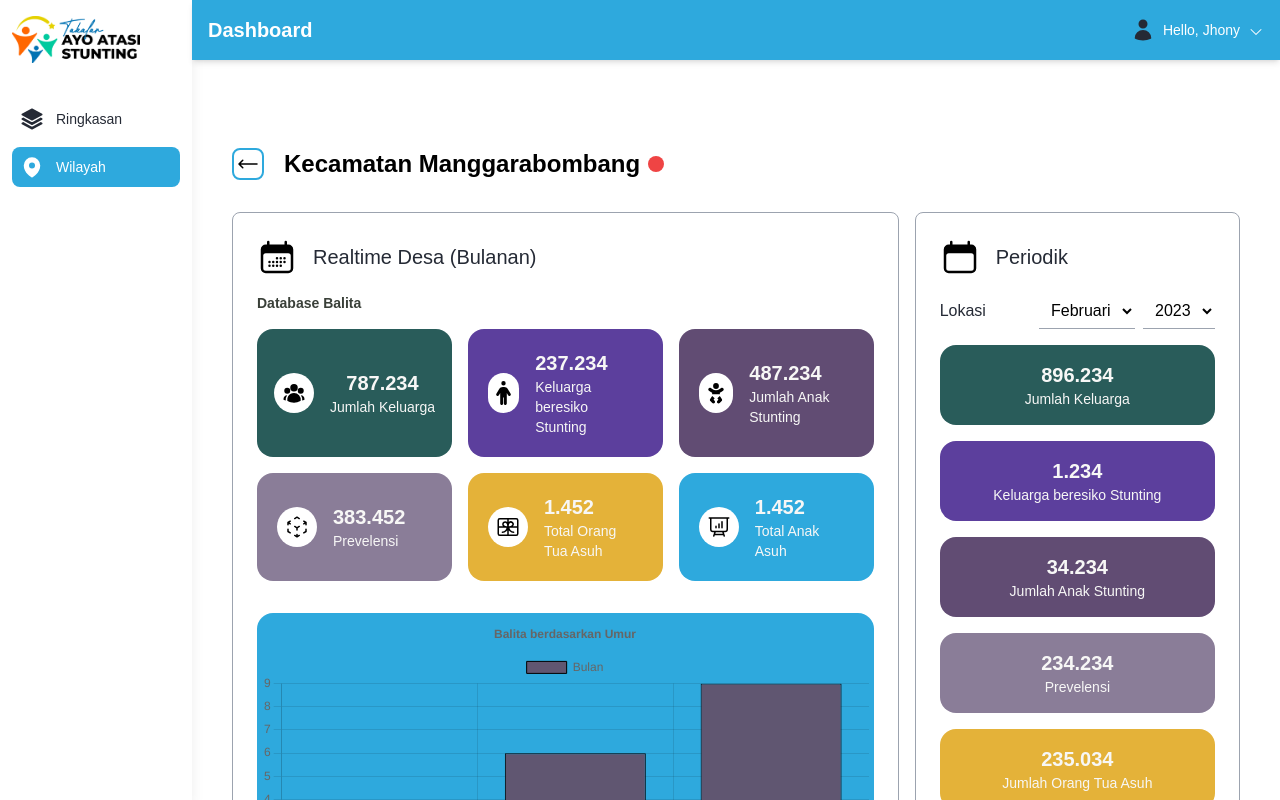
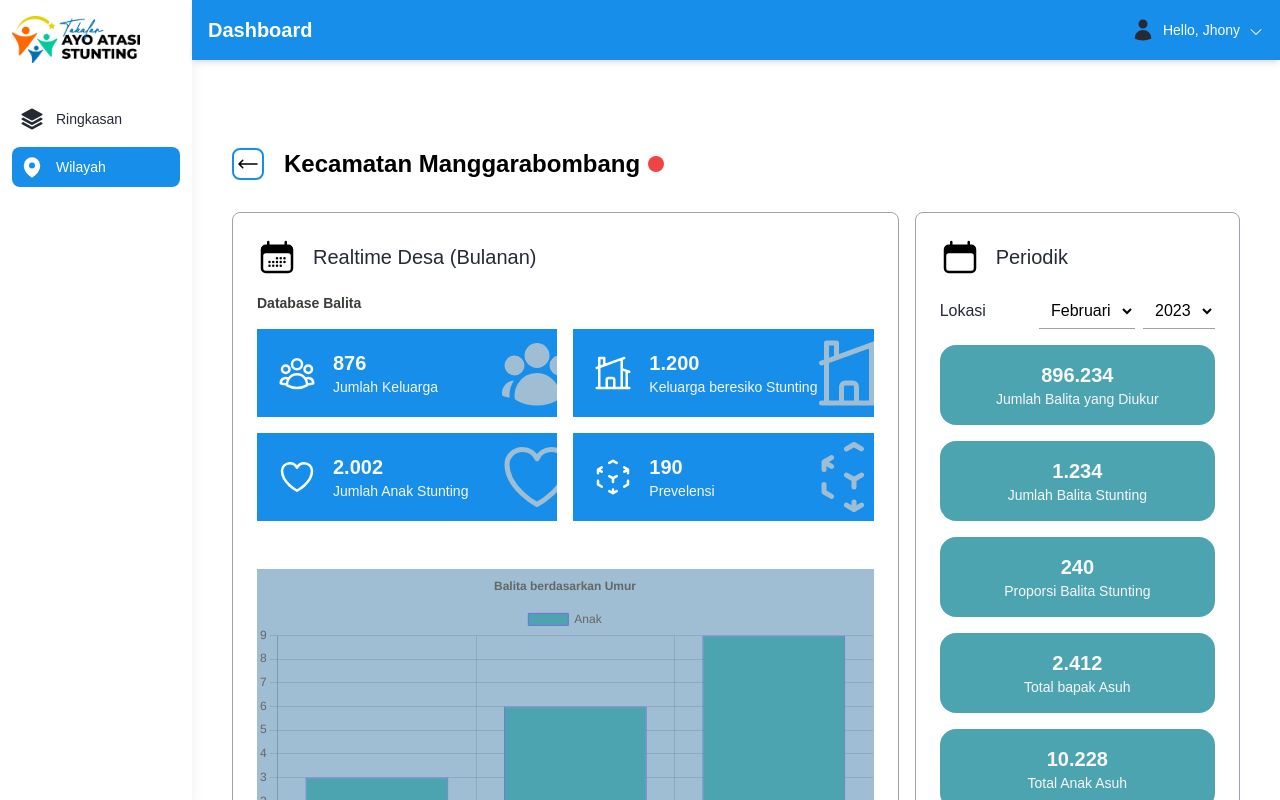
Before and after one commit to IchwanSetyawan/takalar-stanting, a React (Vite) app: page /location/1 in a window 1280 px wide. Shown: the top 800 px of the page. Built offline with nearby package versions, Linux system fonts and the light colour scheme.

Commit message:
REVISION: tyling dashboard

```diff
--- a/src/cart/CartHorizontal.jsx
+++ b/src/cart/CartHorizontal.jsx
@@ -20,15 +20,15 @@ ChartJS.register(
 );
 
 const CartHorizontal = () => {
-  const labels = ["0-5 tahun", "6-10 tahun", "11-15 tahun"];
+  const labels = ["0-5 bulan ", "6-10 bulan ", "11-15 bulan"];
   const data = {
     labels: labels,
     datasets: [
       {
-        label: "Bulan",
+        label: "Anak",
         data: [3, 6, 9],
-        backgroundColor: "#605671",
-        borderColor: "black",
+        backgroundColor: "#4DA4B1",
+        borderColor: "#756ED9",
         borderWidth: 1,
       },
     ],
--- a/src/components/CakupanComponent.jsx
+++ b/src/components/CakupanComponent.jsx
@@ -51,10 +51,10 @@ const CakupanComponent = ({ title }) => {
               <div
                 className={`${
                   item.total <= 33
-                    ? "bg-red-400"
+                    ? "bg-red-600"
                     : item.total <= 50
                     ? "bg-yellow-500"
-                    : "bg-green-400"
+                    : "bg-green-600"
                 } h-8 rounded-full relative`}
                 style={{ width: `${maxWidthConvert(item.total)}%` }}
               >
--- a/src/components/Header.jsx
+++ b/src/components/Header.jsx
@@ -15,7 +15,7 @@ export const Header = () => {
     <>
       <div className="sm:ml-48 sticky top-0 z-50">
         <div className="relative">
-          <div className="p-4 bg-[#2EA9DD]  justify-between flex items-center shadow-md">
+          <div className="p-4 bg-primary  justify-between flex items-center shadow-md">
             <Link to="/" onClick={() => setTabMenu(1)}>
               <h1 className="text-white text-xl font-semibold">Dashboard</h1>
             </Link>
--- a/src/components/PeriodikData.jsx
+++ b/src/components/PeriodikData.jsx
@@ -35,46 +35,39 @@ const PeriodikData = () => {
           </div>
         </div>
         <div className="grid grid-rows-6 grid-flow-col gap-4 ">
-          <div className="bg-[#295C5A]  p-4 rounded-2xl text-center justify-center flex  items-center gap-4">
+          <div className="bg-greenSmooth  p-4 rounded-2xl text-center justify-center flex  items-center gap-4">
             <div>
               <h1 className="text-light font-semibold text-xl">896.234</h1>
-              <p className="text-light font-medium text-sm">Jumlah Keluarga</p>
+              <p className="text-light font-medium text-sm">
+                Jumlah Balita yang Diukur
+              </p>
             </div>
           </div>
-          <div className="bg-[#5C3F9D]  p-4 rounded-2xl flex justify-center text-center items-center gap-4">
+          <div className="bg-greenSmooth  p-4 rounded-2xl flex justify-center text-center items-center gap-4">
             <div>
               <h1 className="text-light font-semibold text-xl">1.234</h1>
               <p className="text-light font-medium text-sm">
-                {" "}
-                Keluarga beresiko Stunting
+                Jumlah Balita Stunting
               </p>
             </div>
           </div>
-          <div className="bg-[#614C73]  p-4 rounded-2xl flex justify-center text-center items-center gap-4">
+          <div className="bg-greenSmooth p-4 rounded-2xl flex justify-center text-center items-center gap-4">
             <div>
-              <h1 className="text-light font-semibold text-xl">34.234</h1>
+              <h1 className="text-light font-semibold text-xl">240</h1>
               <p className="text-light font-medium text-sm">
-                Jumlah Anak Stunting
+                Proporsi Balita Stunting
               </p>
             </div>
           </div>
-          <div className="bg-[#8A7D98]  p-4 rounded-2xl flex justify-center text-center items-center gap-4">
+          <div className="bg-greenSmooth p-4 rounded-2xl flex justify-center text-center items-center gap-4">
             <div>
-              <h1 className="text-light font-semibold text-xl">234.234</h1>
-              <p className="text-light font-medium text-sm">Prevelensi</p>
+              <h1 className="text-light font-semibold text-xl">2.412</h1>
+              <p className="text-light font-medium text-sm">Total bapak Asuh</p>
             </div>
           </div>
-          <div className="bg-[#E4B239]  p-4 rounded-2xl flex justify-center text-center items-center gap-4">
+          <div className="bg-greenSmooth p-4 rounded-2xl flex justify-center text-center items-center gap-4">
             <div>
-              <h1 className="text-light font-semibold text-xl">235.034</h1>
-              <p className="text-light font-medium text-sm">
-                Jumlah Orang Tua Asuh
-              </p>
-            </div>
-          </div>
-          <div className="bg-primary  p-4 rounded-2xl flex justify-center text-center items-center gap-4">
-            <div>
-              <h1 className="text-light font-semibold text-xl">212.234</h1>
+              <h1 className="text-light font-semibold text-xl">10.228</h1>
               <p className="text-light font-medium text-sm">Total Anak Asuh</p>
             </div>
           </div>
--- a/src/components/RealtimeData.jsx
+++ b/src/components/RealtimeData.jsx
@@ -29,14 +29,40 @@ const RealtimeData = () => {
             Database Balita
           </h2>
         </div>
-        <div className="grid grid-cols-3  gap-4">
-          <div className="bg-[#295C5A]  p-4 rounded-2xl text-center justify-center flex  items-center gap-4">
-            <div className="w-10 h-10 bg-white rounded-full p-2 ">
+        <div className="grid grid-cols-2 gap-4">
+          <div className="bg-primary hover:bg-purple relative overflow-hidden  flex items-center justify-between ">
+            <div className="z-10">
+              <div className="justify-start flex p-5 items-center gap-4">
+                <div className="w-10 h-10 text-light">
+                  <svg
+                    xmlns="http://www.w3.org/2000/svg"
+                    fill="none"
+                    viewBox="0 0 24 24"
+                    stroke-width="1.5"
+                    stroke="currentColor"
+                    class="w-10 h-10"
+                  >
+                    <path
+                      stroke-linecap="round"
+                      stroke-linejoin="round"
+                      d="M18 18.72a9.094 9.094 0 003.741-.479 3 3 0 00-4.682-2.72m.94 3.198l.001.031c0 .225-.012.447-.037.666A11.944 11.944 0 0112 21c-2.17 0-4.207-.576-5.963-1.584A6.062 6.062 0 016 18.719m12 0a5.971 5.971 0 00-.941-3.197m0 0A5.995 5.995 0 0012 12.75a5.995 5.995 0 00-5.058 2.772m0 0a3 3 0 00-4.681 2.72 8.986 8.986 0 003.74.477m.94-3.197a5.971 5.971 0 00-.94 3.197M15 6.75a3 3 0 11-6 0 3 3 0 016 0zm6 3a2.25 2.25 0 11-4.5 0 2.25 2.25 0 014.5 0zm-13.5 0a2.25 2.25 0 11-4.5 0 2.25 2.25 0 014.5 0z"
+                    />
+                  </svg>
+                </div>
+                <div>
+                  <h1 className="text-light font-semibold text-xl">876</h1>
+                  <p className="text-light font-medium text-sm">
+                    Jumlah Keluarga
+                  </p>
+                </div>
+              </div>
+            </div>
+            <div className="absolute -right-5 text-secondary  ">
               <svg
                 xmlns="http://www.w3.org/2000/svg"
                 viewBox="0 0 24 24"
                 fill="currentColor"
-                class="w-6 h-6"
+                class="w-20 h-20"
               >
                 <path
                   fill-rule="evenodd"
@@ -46,40 +72,105 @@ const RealtimeData = () => {
                 <path d="M5.082 14.254a8.287 8.287 0 00-1.308 5.135 9.687 9.687 0 01-1.764-.44l-.115-.04a.563.563 0 01-.373-.487l-.01-.121a3.75 3.75 0 013.57-4.047zM20.226 19.389a8.287 8.287 0 00-1.308-5.135 3.75 3.75 0 013.57 4.047l-.01.121a.563.563 0 01-.373.486l-.115.04c-.567.2-1.156.349-1.764.441z" />
               </svg>
             </div>
-            <div>
-              <h1 className="text-light font-semibold text-xl">787.234</h1>
-              <p className="text-light font-medium text-sm">Jumlah Keluarga</p>
           </div>
-          </div>
-          <div className="bg-[#5C3F9D]  p-5 rounded-2xl flex justify-start items-center gap-4">
-            <div className="w-10 h-10 bg-white rounded-full p-2 ">
-              <img src={ManIcon} alt="man-icon" className="w-10 h-6" />
+          <div className="bg-primary hover:bg-purple relative overflow-hidden  flex items-center justify-between ">
+            <div className="z-10">
+              <div className="justify-start flex p-5 items-center gap-4">
+                <div className="w-10 h-10 text-white">
+                  <svg
+                    xmlns="http://www.w3.org/2000/svg"
+                    fill="none"
+                    viewBox="0 0 24 24"
+                    stroke-width="1.5"
+                    stroke="currentColor"
+                    class="w-10 h-10"
+                  >
+                    <path
+                      stroke-linecap="round"
+                      stroke-linejoin="round"
+                      d="M8.25 21v-4.875c0-.621.504-1.125 1.125-1.125h2.25c.621 0 1.125.504 1.125 1.125V21m0 0h4.5V3.545M12.75 21h7.5V10.75M2.25 21h1.5m18 0h-18M2.25 9l4.5-1.636M18.75 3l-1.5.545m0 6.205l3 1m1.5.5l-1.5-.5M6.75 7.364V3h-3v18m3-13.636l10.5-3.819"
+                    />
+                  </svg>
                 </div>
                 <div>
-              <h1 className="text-light font-semibold text-xl">237.234</h1>
+                  <h1 className="text-light font-semibold text-xl">1.200</h1>
                   <p className="text-light font-medium text-sm">
                     Keluarga beresiko Stunting
                   </p>
                 </div>
               </div>
-          <div className="bg-[#614C73]  p-5 rounded-2xl flex justify-start items-center gap-4">
-            <div className="w-10 h-10 bg-white rounded-full p-2 ">
-              <img src={BabyIcon} alt="baby-icon" className="w-10 h-6" />
+            </div>
+            <div className="absolute -right-5 text-secondary  ">
+              <svg
+                xmlns="http://www.w3.org/2000/svg"
+                fill="none"
+                viewBox="0 0 24 24"
+                stroke-width="1.5"
+                stroke="currentColor"
+                class="w-20 h-20"
+              >
+                <path
+                  stroke-linecap="round"
+                  stroke-linejoin="round"
+                  d="M8.25 21v-4.875c0-.621.504-1.125 1.125-1.125h2.25c.621 0 1.125.504 1.125 1.125V21m0 0h4.5V3.545M12.75 21h7.5V10.75M2.25 21h1.5m18 0h-18M2.25 9l4.5-1.636M18.75 3l-1.5.545m0 6.205l3 1m1.5.5l-1.5-.5M6.75 7.364V3h-3v18m3-13.636l10.5-3.819"
+                />
+              </svg>
+            </div>
+          </div>
+
+          <div className="bg-primary hover:bg-purple relative overflow-hidden  flex items-center justify-between ">
+            <div className="z-10">
+              <div className="justify-start flex p-5 items-center gap-4">
+                <div className="w-10 h-10 text-white">
+                  <svg
+                    xmlns="http://www.w3.org/2000/svg"
+                    fill="none"
+                    viewBox="0 0 24 24"
+                    stroke-width="1.5"
+                    stroke="currentColor"
+                    class="w-10 h-10"
+                  >
+                    <path
+                      stroke-linecap="round"
+                      stroke-linejoin="round"
+                      d="M21 8.25c0-2.485-2.099-4.5-4.688-4.5-1.935 0-3.597 1.126-4.312 2.733-.715-1.607-2.377-2.733-4.313-2.733C5.1 3.75 3 5.765 3 8.25c0 7.22 9 12 9 12s9-4.78 9-12z"
+                    />
+                  </svg>
                 </div>
                 <div>
-              <h1 className="text-light font-semibold text-xl">487.234</h1>
+                  <h1 className="text-light font-semibold text-xl">2.002</h1>
                   <p className="text-light font-medium text-sm">
                     Jumlah Anak Stunting
                   </p>
                 </div>
               </div>
-          <div className="bg-[#8A7D98]  p-5 rounded-2xl flex justify-start items-center gap-4">
-            <div className="w-10 h-10 bg-white rounded-full p-2 ">
+            </div>
+            <div className="absolute -right-5 text-secondary  ">
+              <svg
+                xmlns="http://www.w3.org/2000/svg"
+                fill="none"
+                viewBox="0 0 24 24"
+                stroke-width="1.5"
+                stroke="currentColor"
+                class="w-20 h-20"
+              >
+                <path
+                  stroke-linecap="round"
+                  stroke-linejoin="round"
+                  d="M21 8.25c0-2.485-2.099-4.5-4.688-4.5-1.935 0-3.597 1.126-4.312 2.733-.715-1.607-2.377-2.733-4.313-2.733C5.1 3.75 3 5.765 3 8.25c0 7.22 9 12 9 12s9-4.78 9-12z"
+                />
+              </svg>
+            </div>
+          </div>
+          <div className="bg-primary hover:bg-purple relative overflow-hidden  flex items-center justify-between ">
+            <div className="z-10">
+              <div className="justify-start flex p-5 items-center gap-4">
+                <div className="w-10 h-10 text-white">
                   <svg
                     xmlns="http://www.w3.org/2000/svg"
                     viewBox="0 0 24 24"
                     fill="currentColor"
-                class="w-6 h-6"
+                    class="w-10 h-10"
                   >
                     <path
                       fill-rule="evenodd"
@@ -89,57 +180,28 @@ const RealtimeData = () => {
                   </svg>
                 </div>
                 <div>
-              <h1 className="text-light font-semibold text-xl">383.452</h1>
+                  <h1 className="text-light font-semibold text-xl">190</h1>
                   <p className="text-light font-medium text-sm">Prevelensi</p>
                 </div>
               </div>
-          <div className="bg-[#E4B239]  p-5 rounded-2xl flex justify-start items-center gap-4">
-            <div className="w-10 h-10 bg-white rounded-full p-2 ">
+            </div>
+            <div className="absolute -right-5 text-secondary  ">
               <svg
                 xmlns="http://www.w3.org/2000/svg"
-                fill="none"
                 viewBox="0 0 24 24"
-                stroke-width="1.5"
-                stroke="currentColor"
-                class="w-6 h-6"
+                fill="currentColor"
+                class="w-20 h-20"
               >
                 <path
-                  stroke-linecap="round"
-                  stroke-linejoin="round"
-                  d="M12 3.75v16.5M2.25 12h19.5M6.375 17.25a4.875 4.875 0 004.875-4.875V12m6.375 5.25a4.875 4.875 0 01-4.875-4.875V12m-9 8.25h16.5a1.5 1.5 0 001.5-1.5V5.25a1.5 1.5 0 00-1.5-1.5H3.75a1.5 1.5 0 00-1.5 1.5v13.5a1.5 1.5 0 001.5 1.5zm12.621-9.44c-1.409 1.41-4.242 1.061-4.242 1.061s-.349-2.833 1.06-4.242a2.25 2.25 0 013.182 3.182zM10.773 7.63c1.409 1.409 1.06 4.242 1.06 4.242S9 12.22 7.592 10.811a2.25 2.25 0 113.182-3.182z"
+                  fill-rule="evenodd"
+                  d="M11.622 1.602a.75.75 0 01.756 0l2.25 1.313a.75.75 0 01-.756 1.295L12 3.118 10.128 4.21a.75.75 0 11-.756-1.295l2.25-1.313zM5.898 5.81a.75.75 0 01-.27 1.025l-1.14.665 1.14.665a.75.75 0 11-.756 1.295L3.75 8.806v.944a.75.75 0 01-1.5 0V7.5a.75.75 0 01.372-.648l2.25-1.312a.75.75 0 011.026.27zm12.204 0a.75.75 0 011.026-.27l2.25 1.312a.75.75 0 01.372.648v2.25a.75.75 0 01-1.5 0v-.944l-1.122.654a.75.75 0 11-.756-1.295l1.14-.665-1.14-.665a.75.75 0 01-.27-1.025zm-9 5.25a.75.75 0 011.026-.27L12 11.882l1.872-1.092a.75.75 0 11.756 1.295l-1.878 1.096V15a.75.75 0 01-1.5 0v-1.82l-1.878-1.095a.75.75 0 01-.27-1.025zM3 13.5a.75.75 0 01.75.75v1.82l1.878 1.095a.75.75 0 11-.756 1.295l-2.25-1.312a.75.75 0 01-.372-.648v-2.25A.75.75 0 013 13.5zm18 0a.75.75 0 01.75.75v2.25a.75.75 0 01-.372.648l-2.25 1.312a.75.75 0 11-.756-1.295l1.878-1.096V14.25a.75.75 0 01.75-.75zm-9 5.25a.75.75 0 01.75.75v.944l1.122-.654a.75.75 0 11.756 1.295l-2.25 1.313a.75.75 0 01-.756 0l-2.25-1.313a.75.75 0 11.756-1.295l1.122.654V19.5a.75.75 0 01.75-.75z"
+                  clip-rule="evenodd"
                 />
               </svg>
             </div>
-            <div>
-              <h1 className="text-light font-semibold text-xl">1.452</h1>
-              <p className="text-light font-medium text-sm">
-                Total Orang Tua Asuh
-              </p>
           </div>
-          </div>
-          <div className="bg-primary  p-5 rounded-2xl flex justify-start items-center gap-4">
-            <div className="w-10 h-10 bg-white rounded-full p-2 ">
-              <svg
-                xmlns="http://www.w3.org/2000/svg"
-                fill="none"
-                viewBox="0 0 24 24"
-                stroke-width="1.5"
-                stroke="currentColor"
-                class="w-6 h-6"
-              >
-                <path
-                  stroke-linecap="round"
-                  stroke-linejoin="round"
-                  d="M3.75 3v11.25A2.25 2.25 0 006 16.5h2.25M3.75 3h-1.5m1.5 0h16.5m0 0h1.5m-1.5 0v11.25A2.25 2.25 0 0118 16.5h-2.25m-7.5 0h7.5m-7.5 0l-1 3m8.5-3l1 3m0 0l.5 1.5m-.5-1.5h-9.5m0 0l-.5 1.5M9 11.25v1.5M12 9v3.75m3-6v6"
-                />
-              </svg>
-            </div>
-            <div>
-              <h1 className="text-light font-semibold text-xl">1.452</h1>
-              <p className="text-light font-medium text-sm">Total Anak Asuh</p>
-            </div>
-          </div>
-          <div className="bg-primary col-span-3 mt-4 p-1 rounded-2xl flex justify-start items-center gap-4">
+
+          <div className="bg-secondary col-span-2 mt-8 p- flex justify-start items-center gap-4">
             <CartHorizontal />
           </div>
         </div>
--- a/src/components/Sidebar.jsx
+++ b/src/components/Sidebar.jsx
@@ -33,7 +33,7 @@ const Sidebar = () => {
                     onClick={() => setTabMenu(1)}
                     className={`${
                       tabMenu === 1
-                        ? "flex items-center p-2 text-white rounded-lg  bg-[#2EA9DD]"
+                        ? "flex items-center p-2 text-white rounded-lg  bg-primary"
                         : "flex items-center p-2 text-[#252A35] rounded-lg   hover:bg-[#F7F7F6]"
                     }`}
                   >
@@ -57,7 +57,7 @@ const Sidebar = () => {
                     onClick={() => setTabMenu(2)}
                     className={`${
                       tabMenu === 2
-                        ? "flex items-center p-2 text-white rounded-lg  bg-[#2EA9DD]  "
+                        ? "flex items-center p-2 text-white rounded-lg  bg-primary  "
                         : "flex items-center p-2 text-[#252A35] rounded-lg   hover:bg-[#F7F7F6] "
                     }`}
                   >
--- a/src/components/TableComponent.jsx
+++ b/src/components/TableComponent.jsx
@@ -63,7 +63,7 @@ const TableComponent = ({ name, handleLink, data }) => {
                       <div
                         className={
                           item.status === "success"
-                            ? "bg-green-500 rounded-full w-4 h-4"
+                            ? "bg-greenSmooth-500 rounded-full w-4 h-4"
                             : item.status === "warning"
                             ? "bg-yellow-500 rounded-full w-4 h-4"
                             : "bg-red-500 rounded-full w-4 h-4"
--- a/src/pages/location/details/LocationDetail.jsx
+++ b/src/pages/location/details/LocationDetail.jsx
@@ -50,7 +50,7 @@ const LocationDetail = () => {
             <div
               className={
                 datasName?.status === "success"
-                  ? "bg-green-500 rounded-full w-4 h-4"
+                  ? "bg-greenSmooth-500 rounded-full w-4 h-4"
                   : datasName.status === "warning"
                   ? "bg-yellow-500 rounded-full w-4 h-4"
                   : "bg-red-500 rounded-full w-4 h-4"
--- a/src/pages/login/Login.jsx
+++ b/src/pages/login/Login.jsx
@@ -23,7 +23,7 @@ const Login = () => {
   };
   return (
     <>
-      <div className="bg-[#2EA9DD] h-screen flex justify-center items-center">
+      <div className="bg-primary h-screen flex justify-center items-center">
         <div className="">
           <div className="flex justify-center items-center flex-col gap-5">
             <div className="w-48">
@@ -89,7 +89,7 @@ const Login = () => {
                 </div>
                 <div className="flex justify-end">
                   <Link to="/">
-                    <button className="bg-[#2EA9DD] text-white rounded-md text-xs px-6 py-2 hover:bg-[#5B8DAC]">
+                    <button className="bg-primary text-white rounded-md text-xs px-6 py-2 hover:bg-[#5B8DAC]">
                       Login
                     </button>
                   </Link>
--- a/tailwind.config.js
+++ b/tailwind.config.js
@@ -4,11 +4,16 @@ export default {
   theme: {
     extend: {
       colors: {
-        primary: "#2EA9DD",
-        secondary: "#82AACA",
+        primary: "#168EEA",
+        secondary: "#9FBED3",
+        third: "#F4F4F4",
         dark: "#252A35",
         darkSmooth: "#3A4039",
         light: "#F7F7F6",
+        blueDark: "#756ED9",
+        greenSmooth: "#4DA4B1",
+        purple: "#8662B2",
+        shadow: "#E5EDEF",
       },
     },
   },
```
Also changed, not shown: src/components/CardIntervensi.jsx (+4 -4 lines), src/pages/dashboard/Dashboard.jsx (+5 -5 lines). Lines whose indentation alone changed are shown as unchanged.
